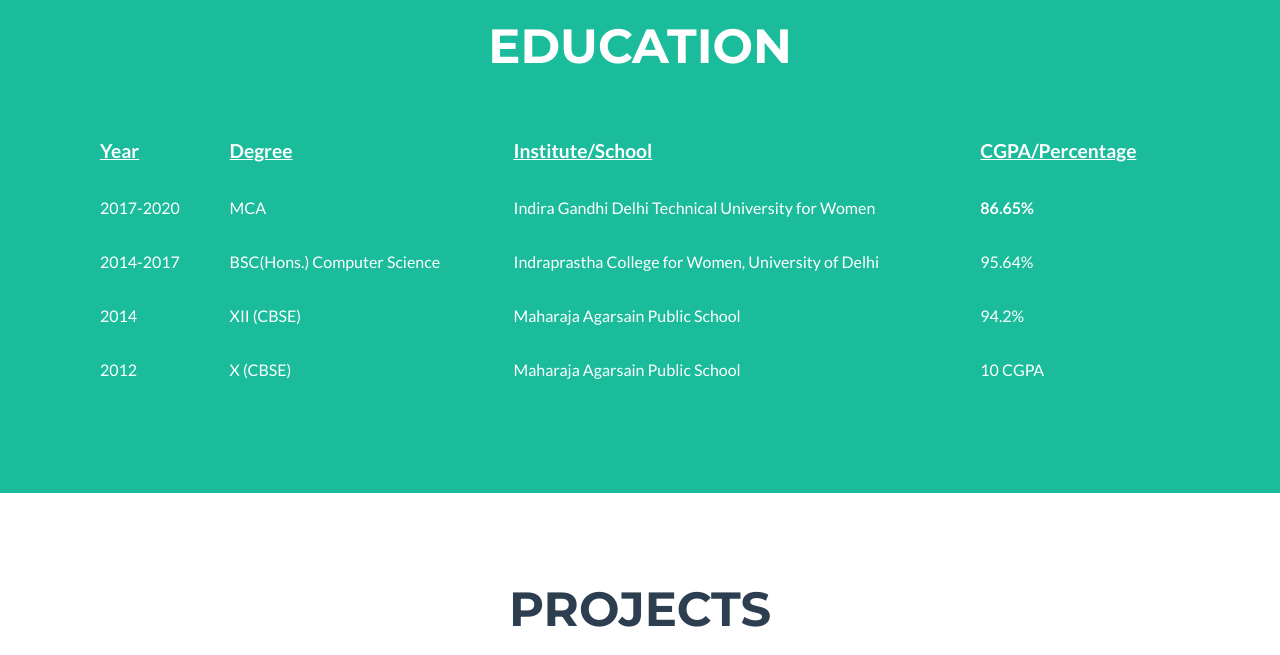
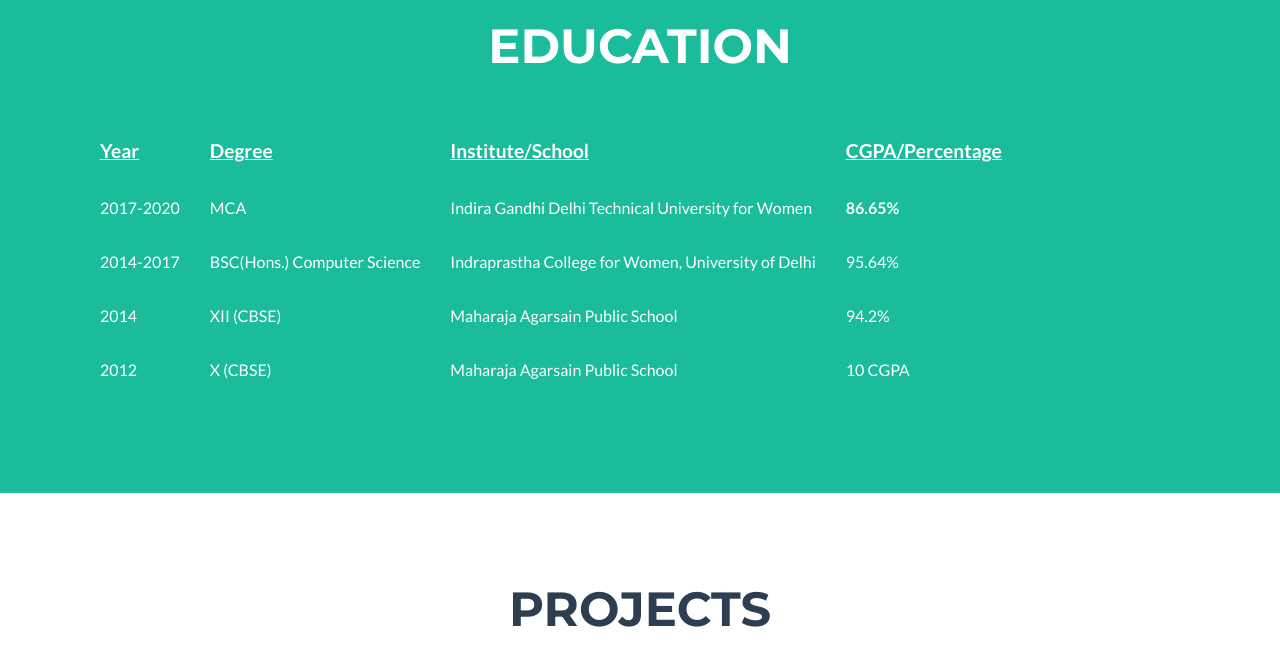
Before and after one commit to imaditiagg/Portfolio, a website with bundled scripts: page index.html in a window 1280 px wide. Shown: the part 1140-1795 px from the top of the page. Built offline with nearby package versions, Linux system fonts and the light colour scheme.

Commit message:
changes added

```diff
--- a/index.html
+++ b/index.html
@@ -119,7 +119,7 @@
         </div>
       </div>
 -->
-<table cellspacing="40" cellpadding="15" width="1100">
+<table cellspacing="90" cellpadding="15">
   <tr style="text-decoration: underline; font-size: larger;">
     <th>Year</th>
     <th>Degree</th>
```
